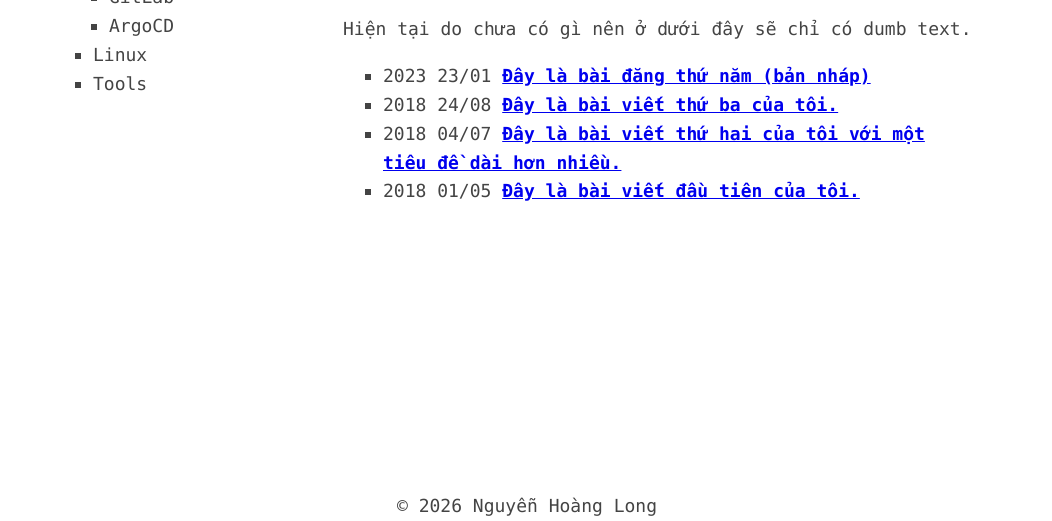
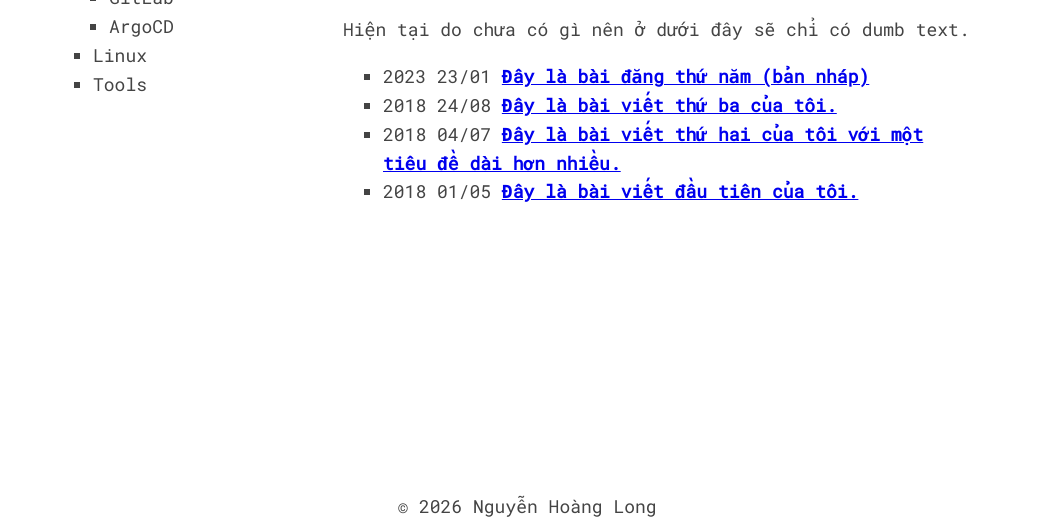
Before and after one commit to tatsupro/tatsupro.github.io, an Eleventy site: page content/index.njk in a window 1280 px wide. Shown: the part 279-800 px from the top of the page, without its empty margins (113-1165 px from the left). Built offline with nearby package versions, Linux system fonts and the light colour scheme; Eleventy itself is replaced by a stand-in of ours; files that its build step writes are made by us from their sources.

Commit message:
actions 8

```diff
--- a/public/css/index.css
+++ b/public/css/index.css
@@ -1,8 +1,17 @@
+/* roboto-mono-regular - latin */
+@font-face {
+  font-display: swap;
+  font-family: "Roboto Mono";
+  font-style: normal;
+  font-weight: 400;
+  src: url("/font/roboto-mono-v23-latin-regular.woff2") format("woff2");
+}
+
 :root {
-  --font-family: Consolas, Menlo, Monaco, "Andale Mono WT", "Andale Mono",
-    "Lucida Console", "Lucida Sans Typewriter", "DejaVu Sans Mono",
-    "Bitstream Vera Sans Mono", "Liberation Mono", "Nimbus Mono L",
-    "Courier New", Courier, monospace;
+  --font-family: "Roboto Mono", Consolas, Menlo, Monaco, "Andale Mono WT",
+    "Andale Mono", "Lucida Console", "Lucida Sans Typewriter",
+    "DejaVu Sans Mono", "Bitstream Vera Sans Mono", "Liberation Mono",
+    "Nimbus Mono L", "Courier New", Courier, monospace;
   --primary-text-color: #444;
 }
 
```
Also changed, not shown: public/font/roboto-mono-v23-latin-regular.woff2 (added).
